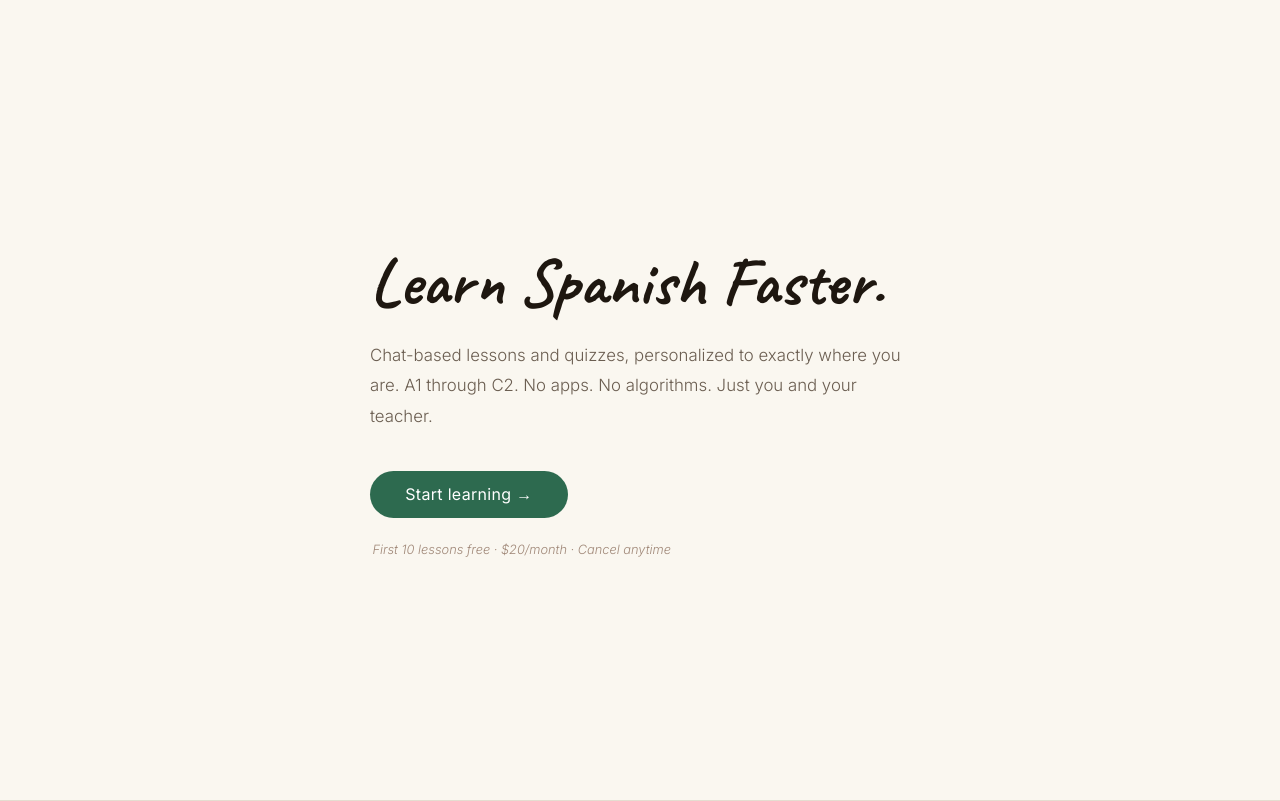
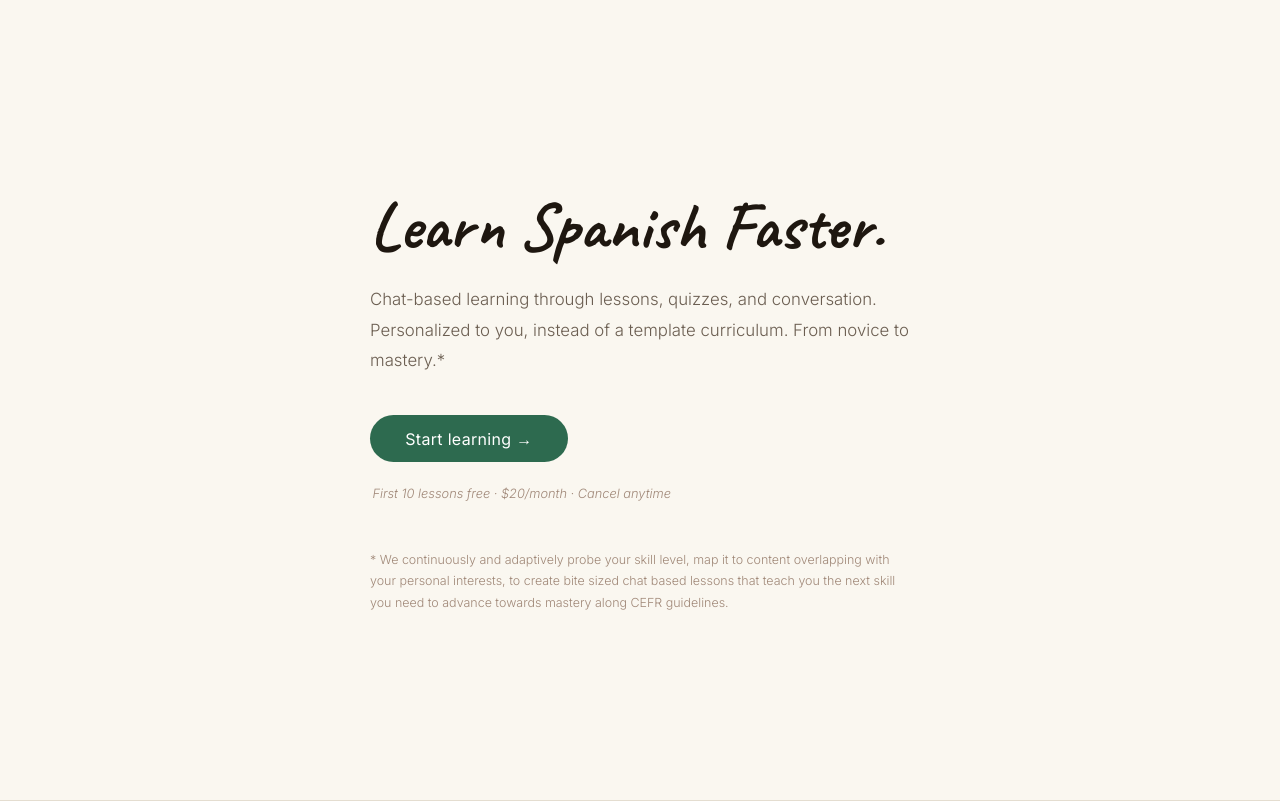
Before and after one commit to ezl/spanishtutor, a Django app: page / in a window 1280 px wide. Shown: the top 801 px of the page. Run offline with Django 4.2, Linux system fonts and the light colour scheme.

Commit message:
Landing page: update hero subtext and add footnote
Co-Authored-By: Claude Sonnet 4.6 <noreply@anthropic.com>

```diff
--- a/learner/templates/learner/landing.html
+++ b/learner/templates/learner/landing.html
@@ -87,6 +87,14 @@
       padding-left: 0.15rem;
     }
 
+    .footnote {
+      margin-top: 3rem;
+      font-size: 0.78rem;
+      font-weight: 300;
+      line-height: 1.7;
+      color: var(--ink-light);
+    }
+
     .how {
       background: var(--green-tint);
       border-top: 1px solid var(--rule);
@@ -147,12 +155,13 @@
   <main class="hero">
     <h1>Learn Spanish Faster.</h1>
     <p class="hero-body">
-      Chat-based lessons and quizzes, personalized to exactly where you are. A1 through C2. No apps. No algorithms. Just you and your teacher.
+      Chat-based learning through lessons, quizzes, and conversation. Personalized to you, instead of a template curriculum. From novice to mastery.*
     </p>
     <div class="cta-row">
       <a class="cta" href="https://discord.gg/7MB73HYd" target="_blank" rel="noopener">Start learning →</a>
       <span class="pricing">First 10 lessons free · $20/month · Cancel anytime</span>
     </div>
+    <p class="footnote">* We continuously and adaptively probe your skill level, map it to content overlapping with your personal interests, to create bite sized chat based lessons that teach you the next skill you need to advance towards mastery along CEFR guidelines.</p>
   </main>
 
   <section class="how">
```
